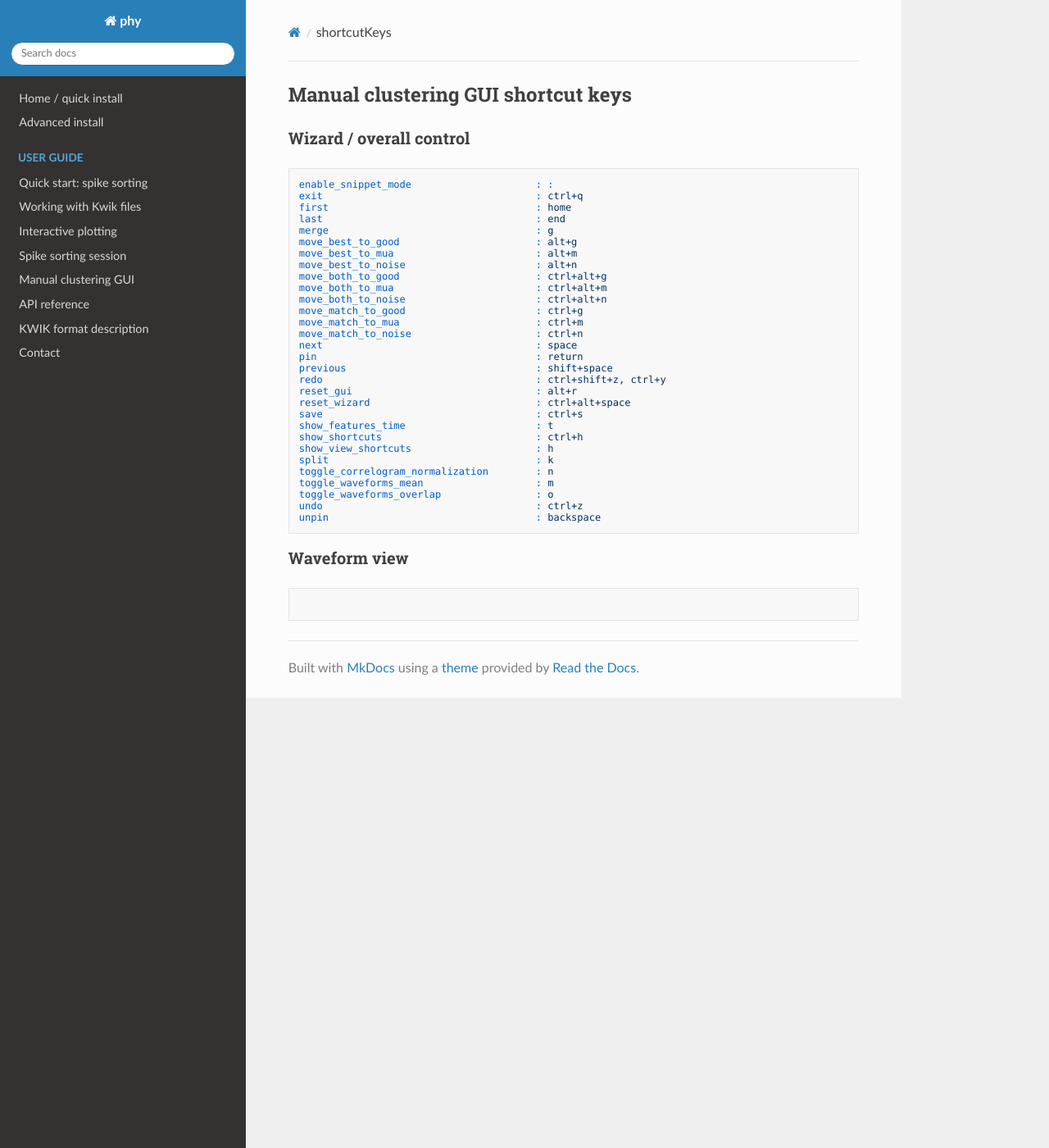
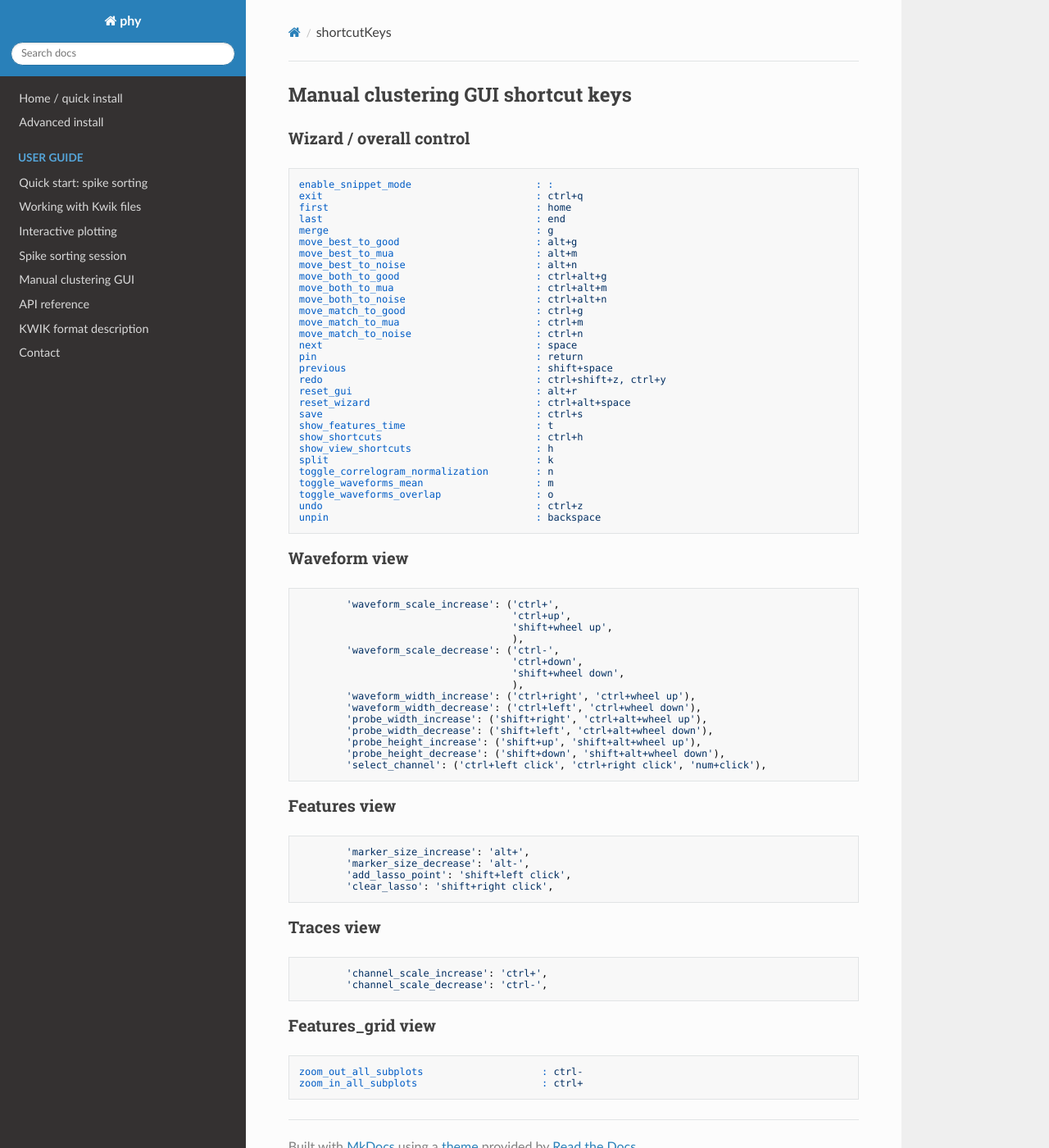
Before and after one commit to kwikteam/phy-doc, an MkDocs documentation site: the page built from docs/shortcutKeys.md, in a window 1280 px wide and 1400 px high. Shown: the whole window at 82% size. Built offline with MkDocs 1.6.1, drawn with Linux system fonts in a browser that asks for light colours; nearby versions of some CDN libraries; old or Windows-style settings are respelled for this version of MkDocs.

Commit message:
Update shortcutKeys.md

````diff
--- a/docs/shortcutKeys.md
+++ b/docs/shortcutKeys.md
@@ -36,5 +36,39 @@ unpin                                   : backspace
 
 ### Waveform view
 ```
+        'waveform_scale_increase': ('ctrl+',
+                                    'ctrl+up',
+                                    'shift+wheel up',
+                                    ),
+        'waveform_scale_decrease': ('ctrl-',
+                                    'ctrl+down',
+                                    'shift+wheel down',
+                                    ),
+        'waveform_width_increase': ('ctrl+right', 'ctrl+wheel up'),
+        'waveform_width_decrease': ('ctrl+left', 'ctrl+wheel down'),
+        'probe_width_increase': ('shift+right', 'ctrl+alt+wheel up'),
+        'probe_width_decrease': ('shift+left', 'ctrl+alt+wheel down'),
+        'probe_height_increase': ('shift+up', 'shift+alt+wheel up'),
+        'probe_height_decrease': ('shift+down', 'shift+alt+wheel down'),
+        'select_channel': ('ctrl+left click', 'ctrl+right click', 'num+click'),
+```
 
+### Features view
 ```
+        'marker_size_increase': 'alt+',
+        'marker_size_decrease': 'alt-',
+        'add_lasso_point': 'shift+left click',
+        'clear_lasso': 'shift+right click',
+```
+
+### Traces view
+```
+        'channel_scale_increase': 'ctrl+',
+        'channel_scale_decrease': 'ctrl-',
+```
+
+### Features_grid view
+```
+zoom_out_all_subplots                    : ctrl-
+zoom_in_all_subplots                     : ctrl+
+```
````
